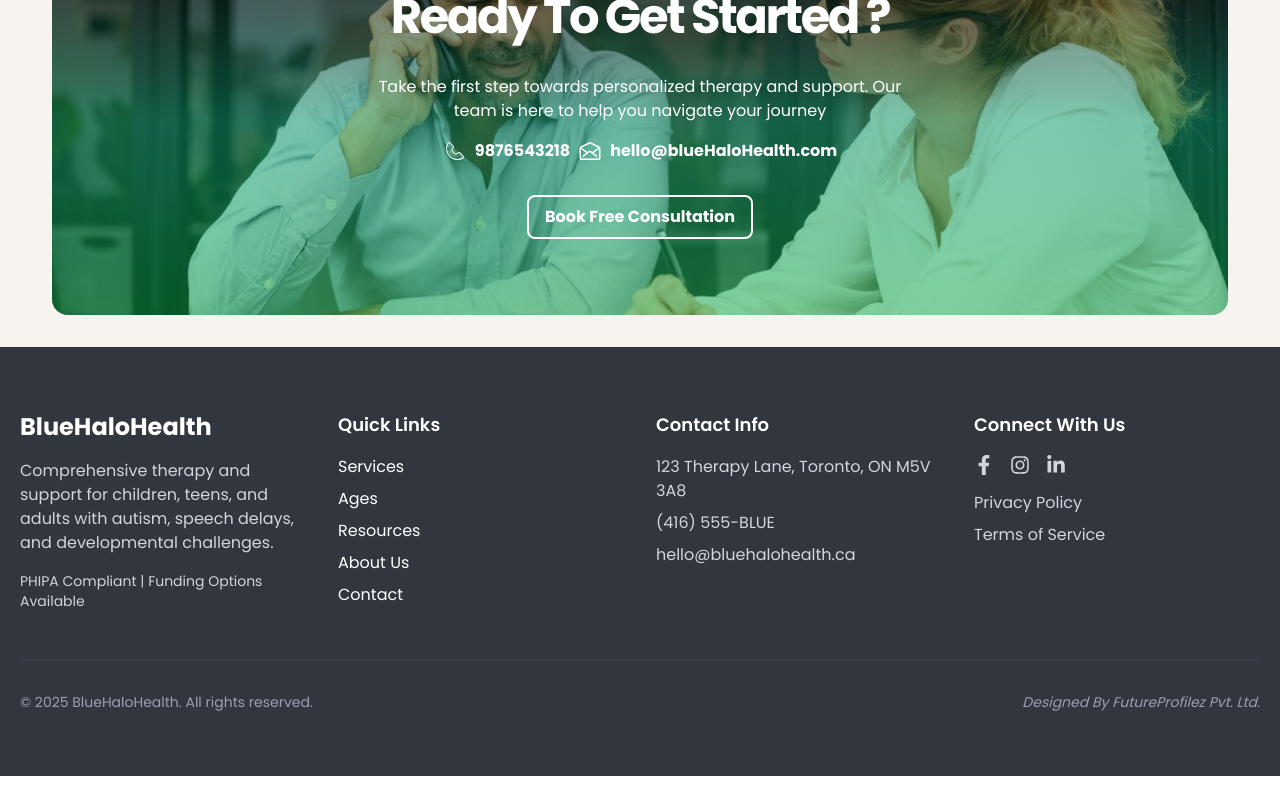
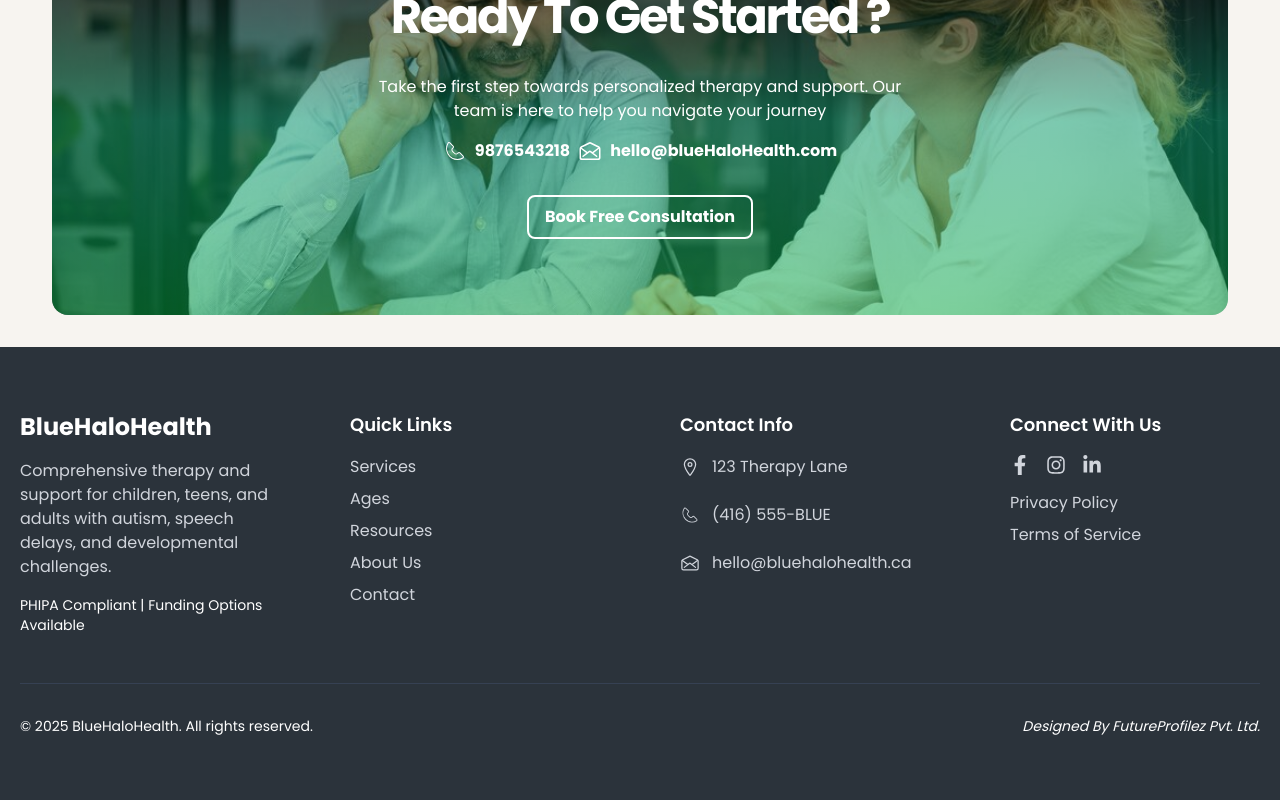
Before and after one commit to shivanifutureprofilez/blueHaloHealth-nextJS, a Next.js app: page /service/detail/1 in a window 1280 px wide. Shown: the part 1144-1944 px from the top of the page. Before the commit the page ends 1920 px from the top, so only its background shows below. Built offline with nearby package versions, Linux system fonts and the light colour scheme; no server answers.

Commit message:
service adding

```diff
--- a/components/Faq.jsx
+++ b/components/Faq.jsx
@@ -54,7 +54,7 @@ function Faq() {
         <div className="flex flex-wrap justify-between md:flex-nowrap">
           <div className="max-w-sm">
             <Heading
-              className="text-black"
+              className="text-black text-center md:text-left"
               heading1={"Frequently asked "}
               heading2={" questions"}
             />
--- a/components/Footer.jsx
+++ b/components/Footer.jsx
@@ -1,48 +1,75 @@
 import { FaFacebookF, FaInstagram, FaLinkedinIn } from "react-icons/fa";
 import Link from 'next/link';
+import { IoLocationOutline, IoMailOpenOutline } from "react-icons/io5";
+import { CiPhone } from "react-icons/ci";
 
 function Footer() {
   return (
-    <div className="bg-[#31363F] text-white py-16">
-      <div className="container mx-auto px-4">
-        <div className="grid grid-cols-1 md:grid-cols-4 gap-8">
-          {/* Company Info */}
-          <div className="col-span-1">
+    <div className="bg-[#2B333B] text-white py-16">
+      <div className="container mx-auto ">
+        <div className="grid grid-cols-1 md:grid-cols-4 gap-20">
+
+          <div className="max-w-[700px]">
             <h3 className="text-2xl font-bold mb-4">BlueHaloHealth</h3>
             <p className="text-gray-300 mb-4">
               Comprehensive therapy and support for children, teens, and adults with autism,
               speech delays, and developmental challenges.
             </p>
-            <p className="text-sm text-gray-300">
+            <p className="text-sm text-white">
               PHIPA Compliant | Funding Options Available
             </p>
           </div>
 
-          {/* Quick Links */}
+
           <div className="">
             <h4 className="text-lg font-semibold mb-4">Quick Links</h4>
-            <nav>
-              <ul className="space-y-2">
-                <li><Link href="/services" className="">Services</Link></li>
-                <li><Link href="/ages" className="">Ages</Link></li>
+
+              <ul className="space-y-2 text-gray-300">
+                <li><Link href="/service" className="">Services</Link></li>
+                <li><Link href="/agegroups" className="">Ages</Link></li>
                 <li><Link href="/resources" className="">Resources</Link></li>
                 <li><Link href="/about" className="">About Us</Link></li>
-                <li><Link href="/contact" className="">Contact</Link></li>
+                <li><Link href="/contact-us" className="">Contact</Link></li>
               </ul>
-            </nav>
+
           </div>
 
-          {/* Contact Info */}
+
           <div className="">
             <h4 className="text-lg font-semibold mb-4">Contact Info</h4>
-            <address className="not-italic">
-              <p className="text-gray-300 mb-2">123 Therapy Lane, Toronto, ON M5V 3A8</p>
+              <ul className="space-y-6 text-base">
+                            <li className="flex items-center gap-3 text-gray-300">
+                              <span className="">
+                                <IoLocationOutline size={20}  />
+                              </span>
+                              <Link href="mailto:hello@bluehalohealth.ca" className="text-gray-300">
+                              123 Therapy Lane
+                              </Link>
+                            </li>
+                            <li className="flex items-center gap-3 text-gray-300">
+                              <span className="">
+                                <CiPhone size={20}  />
+                              </span>
+                              <Link href="mailto:hello@bluehalohealth.ca" className="text-gray-300">
+                              (416) 555-BLUE
+                              </Link>
+                            </li>
+                            <li className="flex items-center hover:cursor-default gap-3">
+                              <span className="">
+                                <IoMailOpenOutline size={20}  className="text-gray-300"/>
+                              </span>
+                              <Link href="mailto:hello@bluehalohealth.com" className="text-gray-300">
+                                hello@bluehalohealth.ca
+                              </Link>
+                            </li>
+                          </ul>
+              {/* <p className="text-gray-300 mb-2">123 Therapy Lane, Toronto, ON M5V 3A8</p>
               <p className="text-gray-300 mb-2">(416) 555-BLUE</p>
-              <p className="text-gray-300">hello@bluehalohealth.ca</p>
-            </address>
+              <p className="text-gray-300">hello@bluehalohealth.ca</p> */}
+
           </div>
 
-          {/* Connect With Us */}
+
           <div className="">
             <h4 className="text-lg font-semibold mb-4">Connect With Us</h4>
             <div className="flex space-x-4 mb-4">
@@ -56,19 +83,19 @@ function Footer() {
                 <FaLinkedinIn size={20} />
               </Link>
             </div>
-            <div className="space-y-2">
-              <Link href="/privacy-policy" className="block text-gray-300 hover:text-white">
+            <div className="grid grid-cols-1 space-y-2">
+              <Link href="/privacy-policy" className=" text-gray-300 hover:text-white">
                 Privacy Policy
               </Link>
-              <Link href="/terms-of-service" className="block text-gray-300 hover:text-white">
+              <Link href="/terms-of-service" className=" text-gray-300 hover:text-white">
                 Terms of Service
               </Link>
             </div>
           </div>
         </div>
 
-        {/* Copyright */}
-        <div className="border-t border-gray-700 mt-12 pt-8 flex justify-between items-center text-sm text-gray-400">
+
+        <div className="border-t border-gray-700 mt-12 pt-8 flex justify-between items-center text-sm text-white">
           <p>© 2025 BlueHaloHealth. All rights reserved.</p>
           <p className="italic">Designed By FutureProfilez Pvt. Ltd.</p>
         </div>
```
